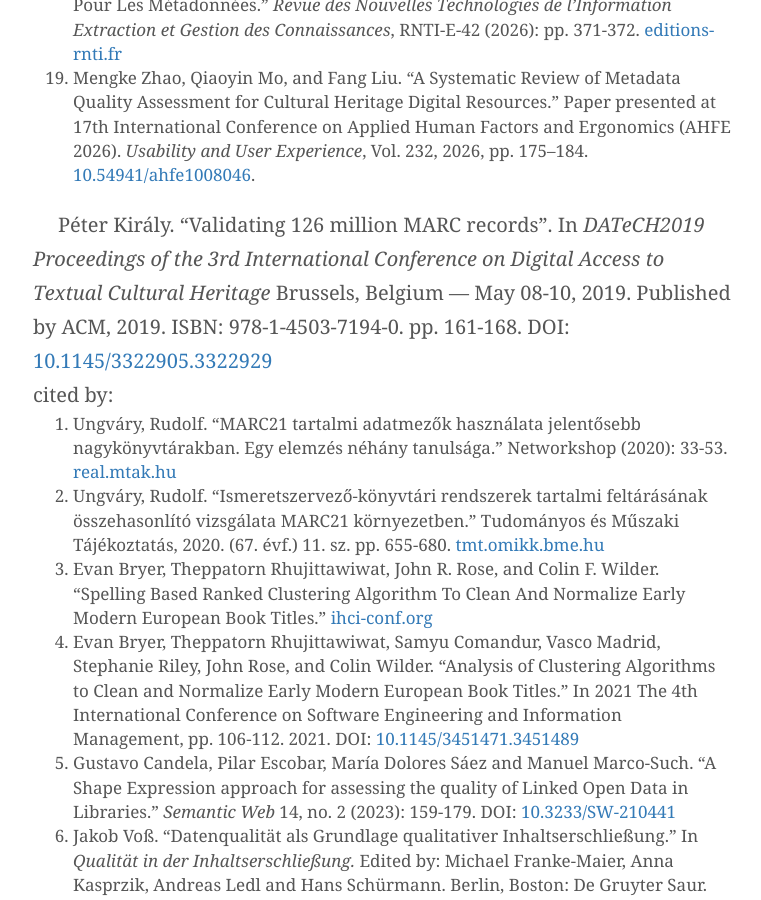
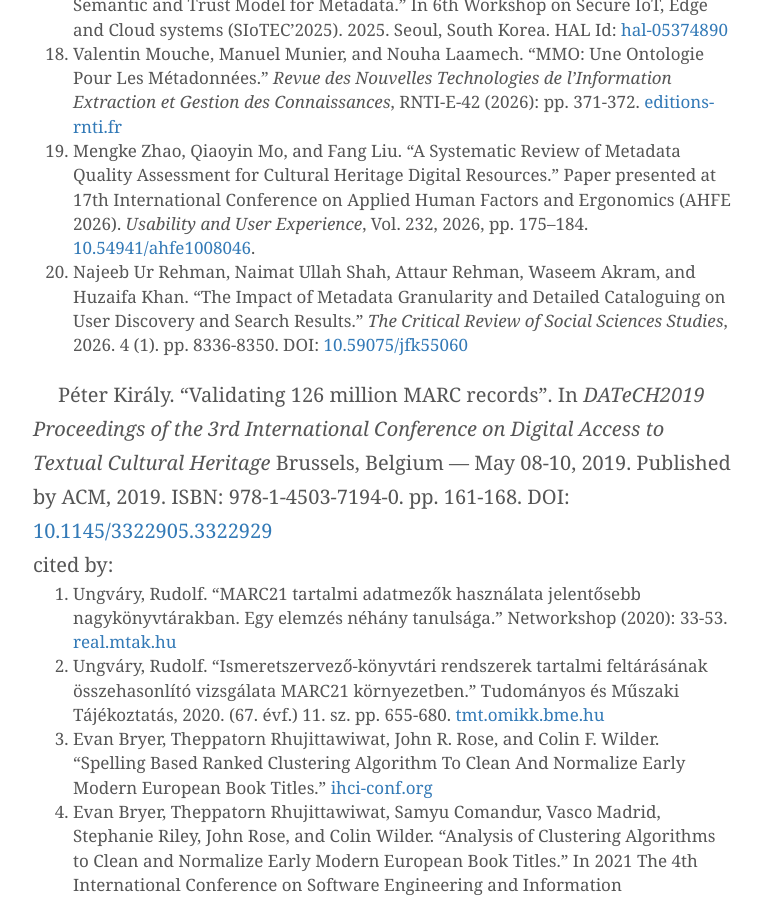
Before and after one commit to pkiraly/pkiraly.github.io, a Jekyll site: the page built from about.md, in a window 1280 px wide and 900 px high, scrolled down 15482 px. Shown: the whole window, without its empty margins (257-1018 px from the left). Built offline with Jekyll 4.4.1, drawn with Linux system fonts in a browser that asks for light colours; nearby versions of some CDN libraries; some web fonts are replaced; comment, search, counter and statistics services are not loaded; some of the changed text lies outside the part shown.

Commit message:
Yue - Zhang - Hou, 2026

```diff
--- a/about.md
+++ b/about.md
@@ -164,6 +164,7 @@
 39. Peng Yue, Jia Hou, and Xiao Zhang. "Evidence aware multimodal auditing of museum image metadata consistency". Preprint (Version 1) available at Research Square, 22 September 2026. DOI: [10.21203/rs.3.rs-10971995/v1](https://doi.org/10.21203/rs.3.rs-10971995/v1).
 40. P. S. Ershov, and Yu. E. Khokhlov. “Digital Infrastructure for Big Data.” _Lobachevskii Journal of Mathematics_ 2026. 47 (S1). pp. S78–93. DOI: [10.1134/S1995080226700150](https://doi.org/10.1134/S1995080226700150).
 41. Mengke Zhao, Linxian Hao, Fang Liu, Qiaoyin Mo, and Hangxuan Wen. "文物数字资源元数据质量评估体系设计" ("Design of a Metadata Quality Assessment Framework for Cultural Relic Digital Resources.") _Packaging Engineering_. 2026, 47(14). pp. 286-296. DOI: [10.19554/j.cnki.1001-3563.2026.14.024](https://doi.org/10.19554/j.cnki.1001-3563.2026.14.024)
+42. Peng Yue, Xiao Zhang, and Jia Hou. “Toward a Decorative Grammar of Chinese Lacquerware in the National Palace Museum Taipei.” Preprint. In Review. _npj Heritage Science_, 2026. October 20. DOI: [10.21203/rs.3.rs-11195742](https://doi.org/10.21203/rs.3.rs-11195742/v1).
 
 Péter Király, Juliane Stiller, Valentine Charles, Werner Bailer, and Nuno Freire. “Evaluating Data Quality in Europeana: Metrics for Multilinguality.” In *Metadata and Semantic Research 2019. 12th International Conference, MTSR 2018, Limassol, Cyprus, October 23-26, 2018, Revised Selected Papers* (Communications in Computer and Information Science, volume 846) Published by Springer, 2019. pp. 199–211. DOI: [10.1007/978-3-030-14401-2_19](https://doi.org/10.1007/978-3-030-14401-2_19)<br/>
 cited by:<br/>
@@ -209,6 +210,7 @@
 17. Valentin Mouche, Nouha Laamech, and Manuel Munier. "MMO: A Lightweight Semantic and Trust Model for Metadata." In 6th Workshop on Secure IoT, Edge and Cloud systems (SIoTEC'2025). 2025. Seoul, South Korea. HAL Id: [hal-05374890](https://univ-pau.hal.science/hal-05374890v1)
 18. Valentin Mouche, Manuel Munier, and Nouha Laamech. "MMO: Une Ontologie Pour Les Métadonnées." _Revue des Nouvelles Technologies de l’Information Extraction et Gestion des Connaissances_, RNTI-E-42 (2026): pp. 371-372. [editions-rnti.fr](https://editions-rnti.fr/index.php?inprocid=1003101)
 19. Mengke Zhao, Qiaoyin Mo, and Fang Liu. “A Systematic Review of Metadata Quality Assessment for Cultural Heritage Digital Resources.” Paper presented at 17th International Conference on Applied Human Factors and Ergonomics (AHFE 2026). _Usability and User Experience_, Vol. 232, 2026, pp. 175–184. [10.54941/ahfe1008046](https://doi.org/10.54941/ahfe1008046).
+20. Najeeb Ur Rehman, Naimat Ullah Shah, Attaur Rehman, Waseem Akram, and Huzaifa Khan. "The Impact of Metadata Granularity and Detailed Cataloguing on User Discovery and Search Results." _The Critical Review of Social Sciences Studies_, 2026. 4 (1). pp. 8336-8350. DOI: [10.59075/jfk55060](https://doi.org/10.59075/jfk55060)
 
 Péter Király. “Validating 126 million MARC records”. In *DATeCH2019 Proceedings of the 3rd International Conference on Digital Access to Textual Cultural Heritage* Brussels, Belgium — May 08-10, 2019. Published by ACM, 2019. ISBN: 978-1-4503-7194-0. pp. 161-168. DOI: [10.1145/3322905.3322929](https://doi.org/10.1145/3322905.3322929)<br/>
 cited by:<br/>
```
